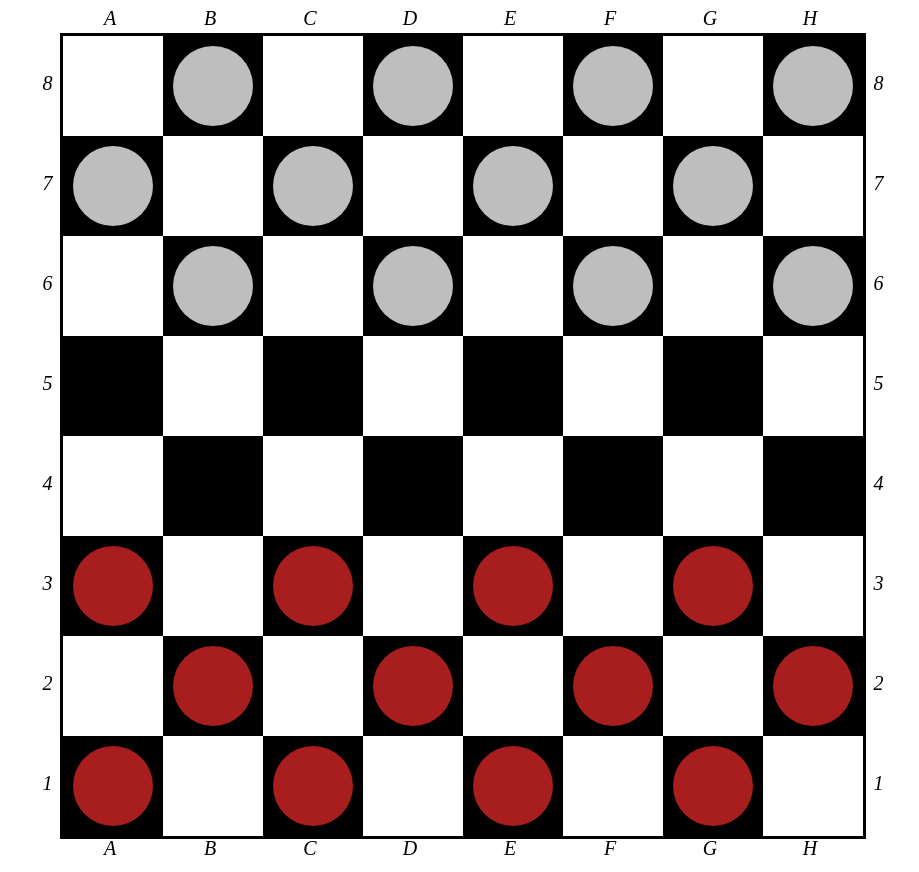
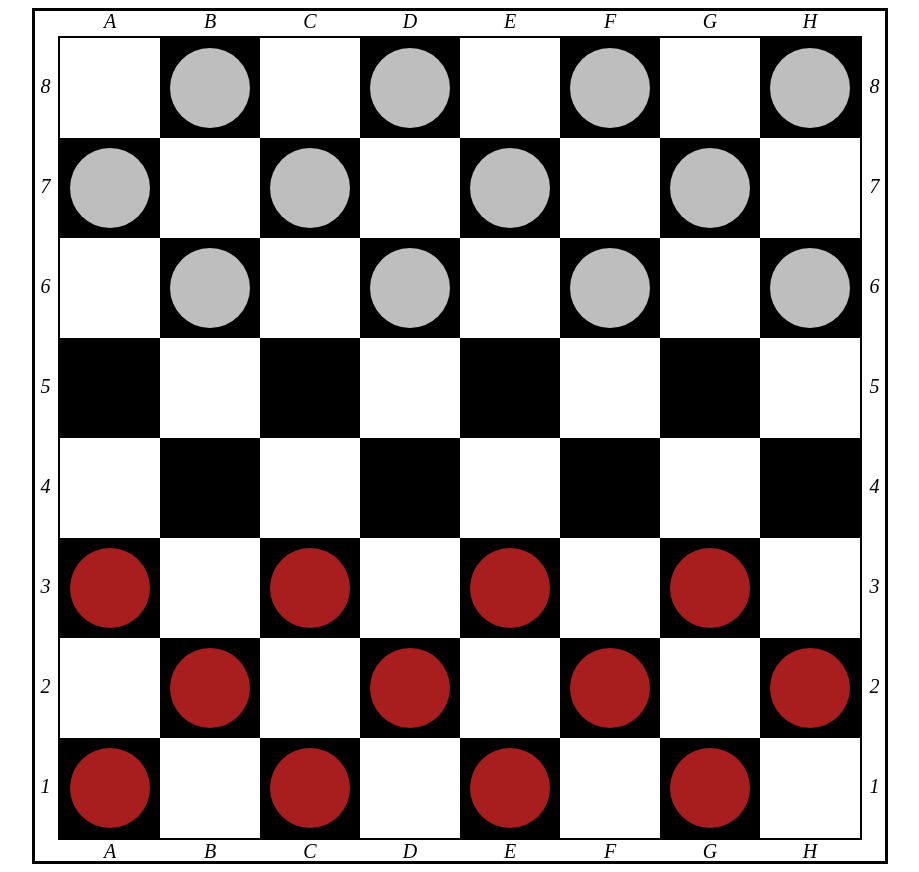
Before and after one commit to SergoDon/chekers, a plain HTML site: page index.html in a window 1280 px wide. Shown: the whole page, without its empty margins (180-1099 px from the left). Drawn offline with Linux system fonts and the light colour scheme.

Commit message:
add border

```diff
--- a/genBoard.js
+++ b/genBoard.js
@@ -58,6 +58,34 @@ const genBoard = generateChekersBoard();
 console.log(genBoard)
 
 
+function genletNumLine (chekenBoard, divType) {
+   const line = document.createElement('div')
+
+   chekenBoard.forEach((element, indexCb) => {
+
+      const lineElement = document.createElement('div')
+      line.appendChild(lineElement)
+
+      if(divType === 'letter'){
+         line.classList.add('letterLine')
+         lineElement.classList.add('letters')
+         element.forEach( (elementItem) => {
+            lineElement.innerText = elementItem.x
+         })
+      }
+      else {
+         lineElement.innerText = chekenBoard.length-indexCb
+         line.classList.add('nmber')
+         lineElement.classList.add('numberLine')
+      }
+   })
+   return line
+}
+
+function cellClick() {
+   console.log('123')
+}
+
 function renderBoard(chekenBoard) {
 
    let body = document.getElementById('chekersBody')
@@ -79,29 +107,7 @@ function renderBoard(chekenBoard) {
    conteiner.appendChild(genletNumLine(chekenBoard, 'letter'))
 
 
-   function genletNumLine (chekenBoard, divType) {
-      const line = document.createElement('div')
 
-      chekenBoard.forEach((element, indexCb) => {
-
-         const lineElement = document.createElement('div')
-         line.appendChild(lineElement)
-
-         if(divType === 'letter'){
-            line.classList.add('letterLine')
-            lineElement.classList.add('letters')
-            element.forEach( (elementItem) => {
-               lineElement.innerText = elementItem.x
-            })
-         }
-         else {
-            lineElement.innerText = chekenBoard.length-indexCb
-            line.classList.add('nmber')
-            lineElement.classList.add('numberLine')
-         }
-      })
-      return line
-   }
 
    chekenBoard.forEach((item) => {
 
@@ -115,6 +121,7 @@ function renderBoard(chekenBoard) {
          const cell = document.createElement('div')
          cell.classList = 'itemCell'
          cell.style.backgroundColor = colorCell
+         cell.onclick = () => cellClick ()
 
          line.appendChild(cell)
 
--- a/index.css
+++ b/index.css
@@ -10,6 +10,7 @@ body{
     justify-content: space-between;
     height: 850px;
     width: 850px;
+    border: 3px solid rgba(0,0,0,1);
 }
 
 .letters{
@@ -26,7 +27,7 @@ body{
     flex-direction: row;
     height: 800px;
     width: 850px;
-    justify-content: space-between;
+    justify-content: center;
 }
 
 .number{
@@ -64,7 +65,7 @@ body{
     justify-content: center;
     height: 800px;
     width: 800px;
-    border: 3px solid rgba(0,0,0,1);
+    border: 2px solid rgba(0,0,0,1);
 }
 
 .borderLine{
```
